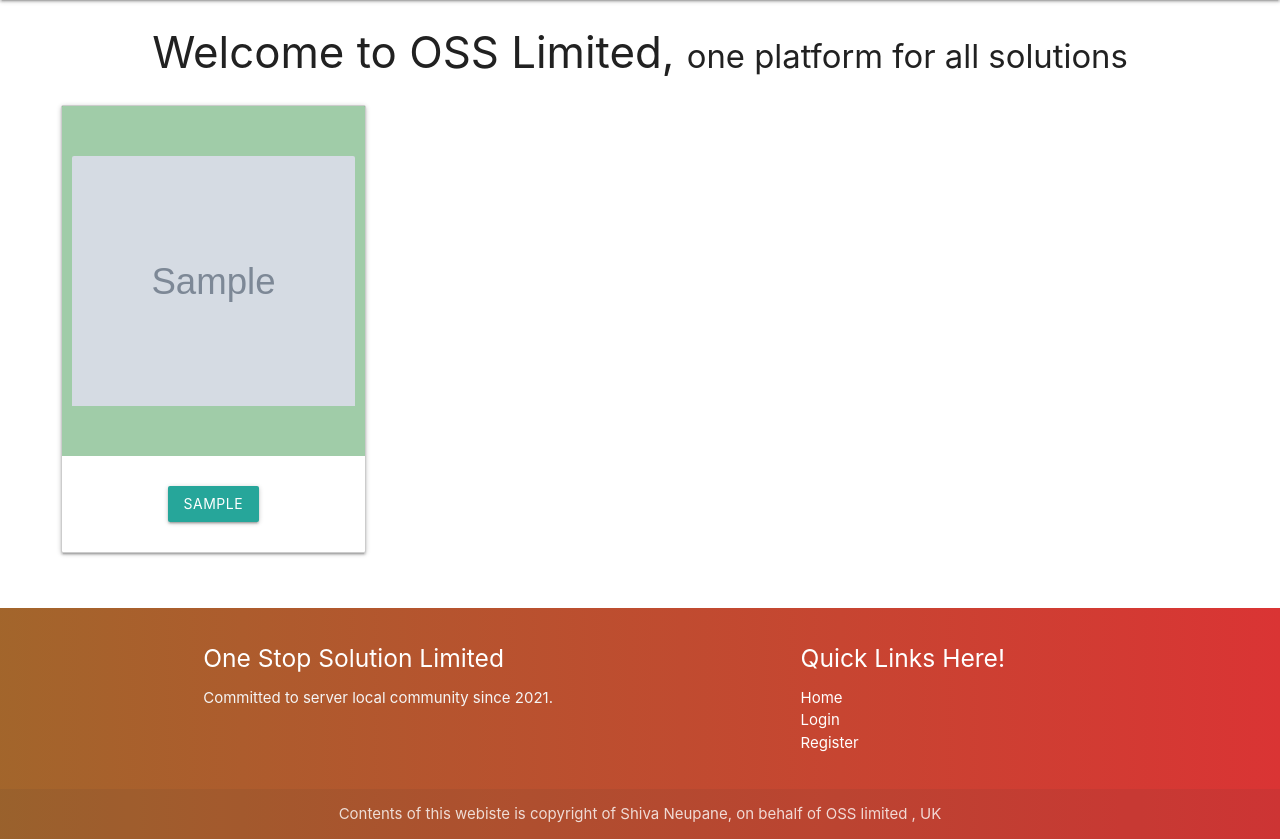
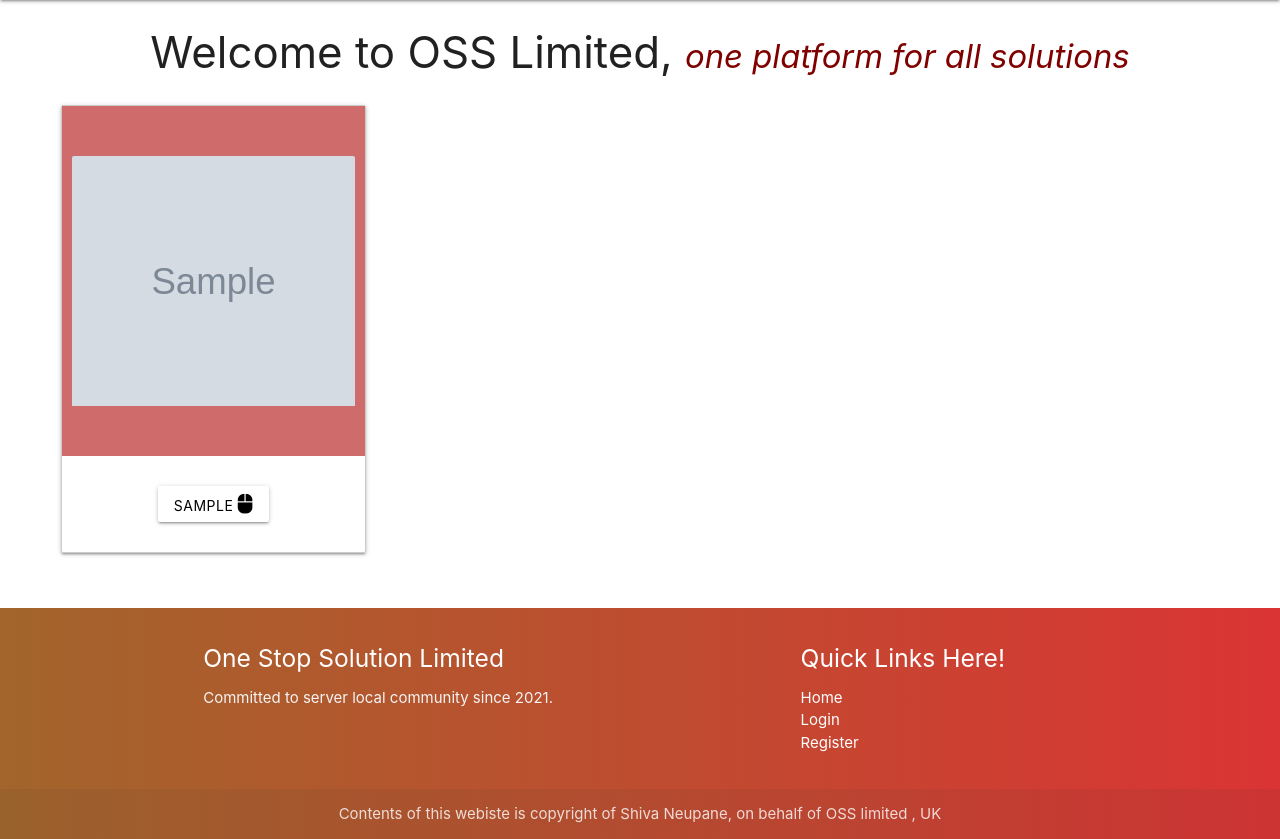
Before and after one commit to shiva123-coder/one-stop-solution, a Flask app: page / in a window 1280 px wide. Shown: the part 64-903 px from the top of the page. Run offline with Flask 2, Linux system fonts and the light colour scheme; grey boxes marked "Sample" are stand-in pictures; a database or web service that is not in the repository returns one stand-in record (values such as "Sample title"); some libraries are stand-ins or nearby versions; some web fonts are replaced.

Commit message:
Added new class to h3 of home template  and login template to style the page heading.

```diff
--- a/static/css/style.css
+++ b/static/css/style.css
@@ -4,7 +4,6 @@
 
 html{
     overflow-x: hidden;
-
 }
 
 body{
@@ -21,7 +20,12 @@ body{
     background: linear-gradient(to right, #a06529f7, #da3434);
 }
 
-/*----images for home page---*/
+/*----home page---*/
+
+.slogan{
+    color: maroon;
+    font-style: italic;
+}
 
 .hero-image{
     height: 250px;
@@ -54,7 +58,7 @@ body{
 .card-header{
     text-align: center;
     padding: 50px 10px;
-    background: rgb(12 125 31 / 39%);
+    background: rgb(189 47 47 / 71%);
     color: #ffff;
 }
 
@@ -70,10 +74,17 @@ body{
     margin-top: 9.8%;
 }
 
+.main-heading{
+    margin-top: 5%;
+    margin-bottom: -5%;
+}
 
 /* ------- footer ------*/
 .page-footer{
     background: linear-gradient(to right, #a06529f7, #da3434);
+    left: 0;
+    bottom: 0;
+    width: 100vw;
 }
 
 /*----media screen ---*/
--- a/templates/home.html
+++ b/templates/home.html
@@ -1,6 +1,6 @@
 {% extends "base.html" %}
 {% block content %}
-<h3 class="center-align">Welcome to OSS Limited, <small>one platform for all solutions</small></h3>
+<h3 class="center-align">Welcome to OSS Limited, <small class="slogan">one platform for all solutions</small></h3>
 
 
       <div class="row">
@@ -15,7 +15,10 @@
                   </div>
                 </div>
                 <div class="card-body">
-                  <a class="waves-effect waves-light btn modal-trigger" href="#job_modal">{{ job.job_type}}</a>
+                  <a class="waves-effect waves-light white black-text btn modal-trigger"
+                    href="#job_modal">{{ job.job_type}}
+                    <i class="fas fa-mouse"></i>
+                  </a>
                 </div>
               </div>
             </div>
@@ -33,8 +36,8 @@
            </p>
           </div>
           <div class="modal-footer">
-            <a class="waves-effect waves-light btn">Contact us!</a>
-            <a href="#!" class="modal-close waves-effect waves-green btn">Cancel</a>
+            <a class="waves-effect waves-light grey black-text btn">Contact us!</a>
+            <a href="#!" class="modal-close waves-effect waves-light grey black-text btn">Cancel</a>
           </div>
         </div>
         {% endfor %}
--- a/templates/login.html
+++ b/templates/login.html
@@ -1,7 +1,7 @@
 {% extends "base.html" %}
 {% block content %}
 
-<h3 class="center-align">Login Here</h3>
+<h3 class="center-align main-heading">Login Here</h3>
 
 <div class="row input-row">
     <form class="col s12 m8 offset-m2" method="POST" action="{{ url_for('login') }}">
```
